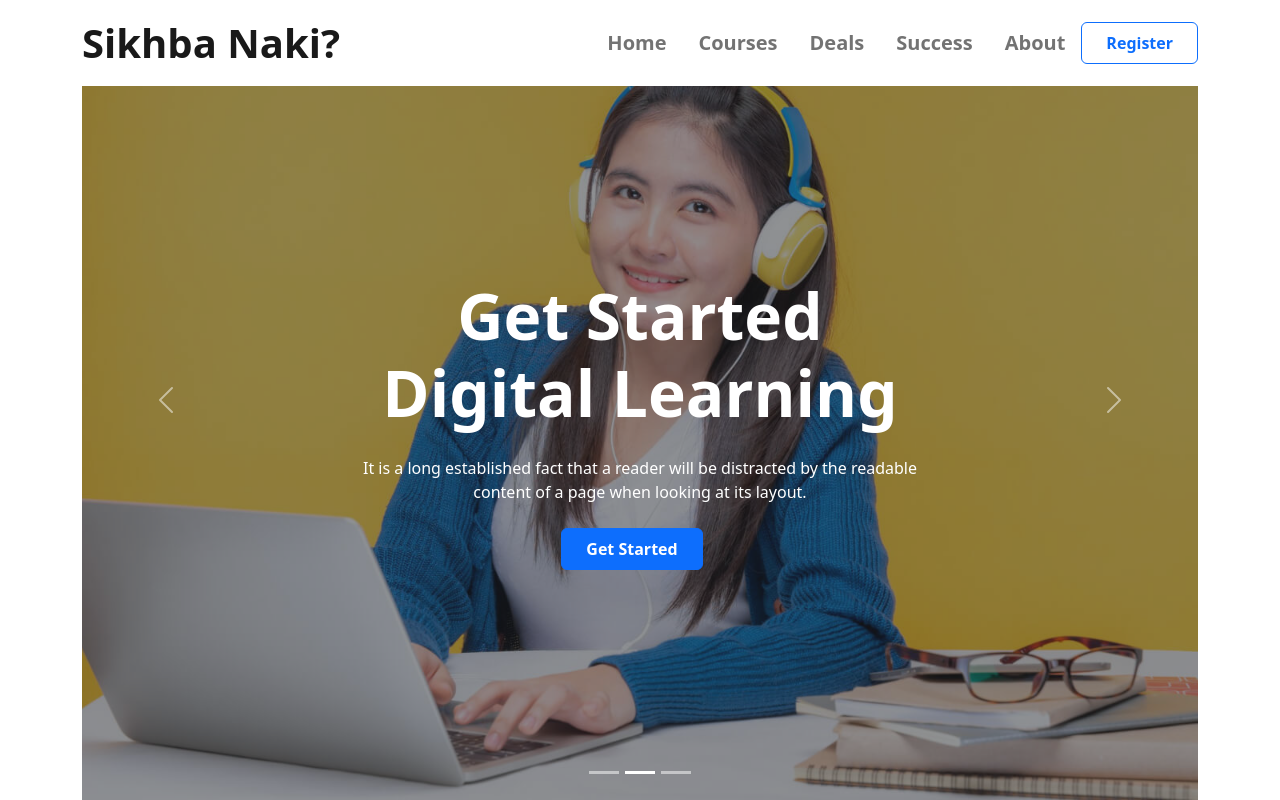
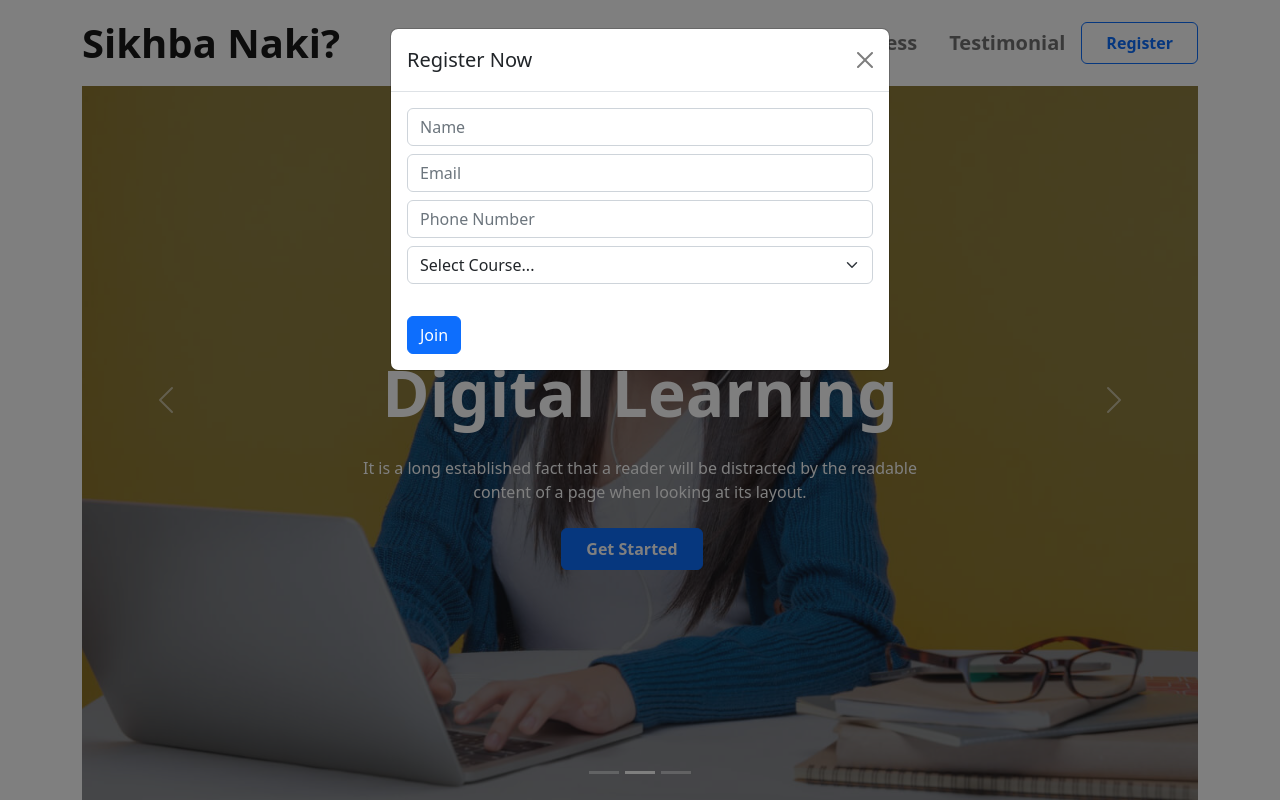
Before and after one commit to Rabiullah-Rabi/shikhba-naki, a plain HTML site: page index.html in a window 1280 px wide. Both pictures are taken after a click on the button "Register". Shown: the top 800 px of the page. Drawn offline with nearby package versions, Linux system fonts and the light colour scheme.

Commit message:
Modal added

```diff
--- a/index.html
+++ b/index.html
@@ -24,8 +24,8 @@
             <div class="container">
                 <a class="navbar-brand fs-1 fw-bold" href="#banner">Sikhba Naki?</a>
                 <div class="me-0 ms-auto d-none d-md-block d-lg-none">
-                    <button type="button"
-                        class="btn btn-primary bg-transparent text-primary fw-bold px-4 py-2 me-3">Register</button>
+                    <button type="button" class="btn btn-primary bg-transparent text-primary fw-bold px-4 py-2 me-3"
+                        data-bs-toggle="modal" data-bs-target="#joinNow">Register</button>
                 </div>
                 <button class="navbar-toggler d-lg-none" type="button" data-bs-toggle="collapse"
                     data-bs-target="#collapsibleNavId" aria-controls="collapsibleNavId" aria-expanded="false"
@@ -41,22 +41,22 @@
                             <a class="nav-link" href="#courses">Courses</a>
                         </li>
                         <li class="nav-item text-black-50 fw-semibold fs-5 px-2">
-                            <a class="nav-link" href="#elearning">Deals</a>
+                            <a class="nav-link" href="#faq">FAQ</a>
                         </li>
                         <li class="nav-item text-black-50 fw-semibold fs-5 px-2">
-                            <a class="nav-link" href="#">Success</a>
+                            <a class="nav-link" href="#success">Success</a>
                         </li>
                         <li class="nav-item text-black-50 fw-semibold fs-5 px-2">
-                            <a class="nav-link" href="#">About</a>
+                            <a class="nav-link" href="#testimonial">Testimonial</a>
                         </li>
                         <li class="nav-item text-black-50 fw-semibold fs-5 px-2 d-block d-md-none">
-                            <a class="nav-link" href="#">Register</a>
+                            <a class="nav-link" href="#" data-bs-toggle="modal" data-bs-target="#joinNow">Register</a>
                         </li>
                     </ul>
                 </div>
                 <div class="me-0 ms-auto d-none d-lg-block">
-                    <button type="button"
-                        class="btn btn-primary bg-transparent text-primary fw-bold px-4 py-2">Register</button>
+                    <button type="button" class="btn btn-primary bg-transparent text-primary fw-bold px-4 py-2"
+                        data-bs-toggle="modal" data-bs-target="#joinNow">Register</button>
                 </div>
             </div>
         </nav>
@@ -84,8 +84,8 @@
                                             by
                                             the readable
                                             content of a page when looking at its layout.</p>
-                                        <button type="button"
-                                            class="btn btn-primary text-white fw-bold px-4 py-2 me-3">Get
+                                        <button type="button" class="btn btn-primary text-white fw-bold px-4 py-2 me-3"
+                                            data-bs-toggle="modal" data-bs-target="#joinNow">Get
                                             Started</button>
                                     </div>
                                 </div>
@@ -104,8 +104,8 @@
                                             by
                                             the readable
                                             content of a page when looking at its layout.</p>
-                                        <button type="button"
-                                            class="btn btn-primary text-white fw-bold px-4 py-2 me-3">Get
+                                        <button type="button" class="btn btn-primary text-white fw-bold px-4 py-2 me-3"
+                                            data-bs-toggle="modal" data-bs-target="#joinNow">Get
                                             Started</button>
                                     </div>
                                 </div>
@@ -124,24 +124,25 @@
                                             by
                                             the readable
                                             content of a page when looking at its layout.</p>
-                                        <button type="button"
-                                            class="btn btn-primary text-white fw-bold px-4 py-2 me-3">Get
+                                        <button type="button" class="btn btn-primary text-white fw-bold px-4 py-2 me-3
+                                            data-bs-toggle=" modal" data-bs-target="#joinNow"">Get
                                             Started</button>
                                     </div>
                                 </div>
                             </div>
                         </div>
                     </div>
-                    <button class="carousel-control-prev" type="button" data-bs-target="#banner" data-bs-slide="prev">
-                        <span class="carousel-control-prev-icon" aria-hidden="true"></span>
-                        <span class="visually-hidden">Previous</span>
-                    </button>
-                    <button class="carousel-control-next" type="button" data-bs-target="#banner" data-bs-slide="next">
-                        <span class="carousel-control-next-icon" aria-hidden="true"></span>
-                        <span class="visually-hidden">Next</span>
-                    </button>
-                </div>
-            </div>
+                    <button class=" carousel-control-prev" type="button" data-bs-target="#banner"
+                                            data-bs-slide="prev"><span class="carousel-control-prev-icon"
+                                                aria-hidden="true"></span><span
+                                                class="visually-hidden">Previous</span></button>
+                                        <button class="carousel-control-next" type="button" data-bs-target="#banner"
+                                            data-bs-slide="next">
+                                            <span class="carousel-control-next-icon" aria-hidden="true"></span>
+                                            <span class="visually-hidden">Next</span>
+                                        </button>
+                                    </div>
+                                </div>
         </section>
         <!-- Banner section end -->
 
@@ -298,9 +299,8 @@
                     </div>
                     <div class="col-12 col-md-6">
                         <div class="d-flex justify-content-center justify-content-md-end">
-                            <button type="button"
-                                class="btn btn-white bg-white text-primary fw-bold px-4 py-2 me-3">Read
-                                more</button>
+                            <button type="button" class="btn btn-white bg-white text-primary fw-bold px-4 py-2 me-3"
+                                data-bs-toggle="modal" data-bs-target="#joinNow">Register Now</button>
                         </div>
                     </div>
                 </div>
@@ -742,6 +742,34 @@
                 </div>
             </div>
         </section>
+        <!-- join now modal -->
+        <div class="modal fade" id="joinNow" tabindex="-1" aria-labelledby="" aria-hidden="true">
+            <div class="modal-dialog">
+                <div class="modal-content">
+                    <div class="modal-header">
+                        <h5 class="modal-title" id="">Register Now</h5>
+                        <button type="button" class="btn-close" data-bs-dismiss="modal" aria-label="Close"></button>
+                    </div>
+                    <div class="modal-body">
+                        <form action="" method="post">
+                            <input class="form-control mb-2" type="text" placeholder="Name" aria-label="name">
+                            <input class="form-control mb-2" type="email" placeholder="Email" aria-label="emaile">
+                            <input class="form-control mb-2" type="phone" placeholder="Phone Number" aria-label="Phone">
+                            <select class="form-select mb-2" id="inlineFormSelectPref">
+                                <option selected>Select Course...</option>
+                                <option value="1">Fundamental Of UI/UX Design</option>
+                                <option value="2">Javascript Basic to advanced</option>
+                                <option value="3">Fullstack Web Development</option>
+                                <option value="3">Digital Marketing</option>
+                                <option value="3">Photography Basic Rules</option>
+                                <option value="3">Motion Graphics</option>
+                            </select>
+                            <button type="submit" class="btn btn-primary mt-4">Join</button>
+                        </form>
+                    </div>
+                </div>
+            </div>
+        </div>
 
     </main>
     <footer class="bg-black text-white py-5">
```
